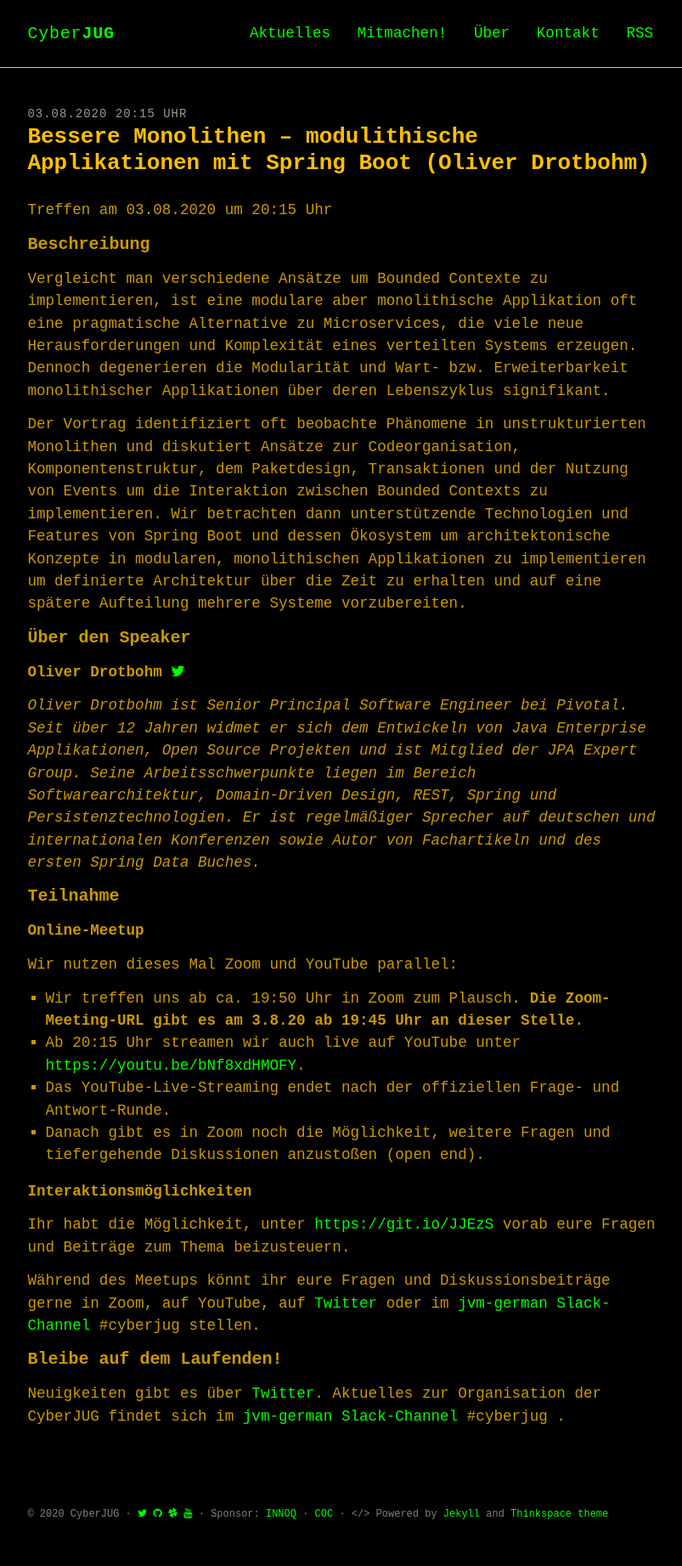
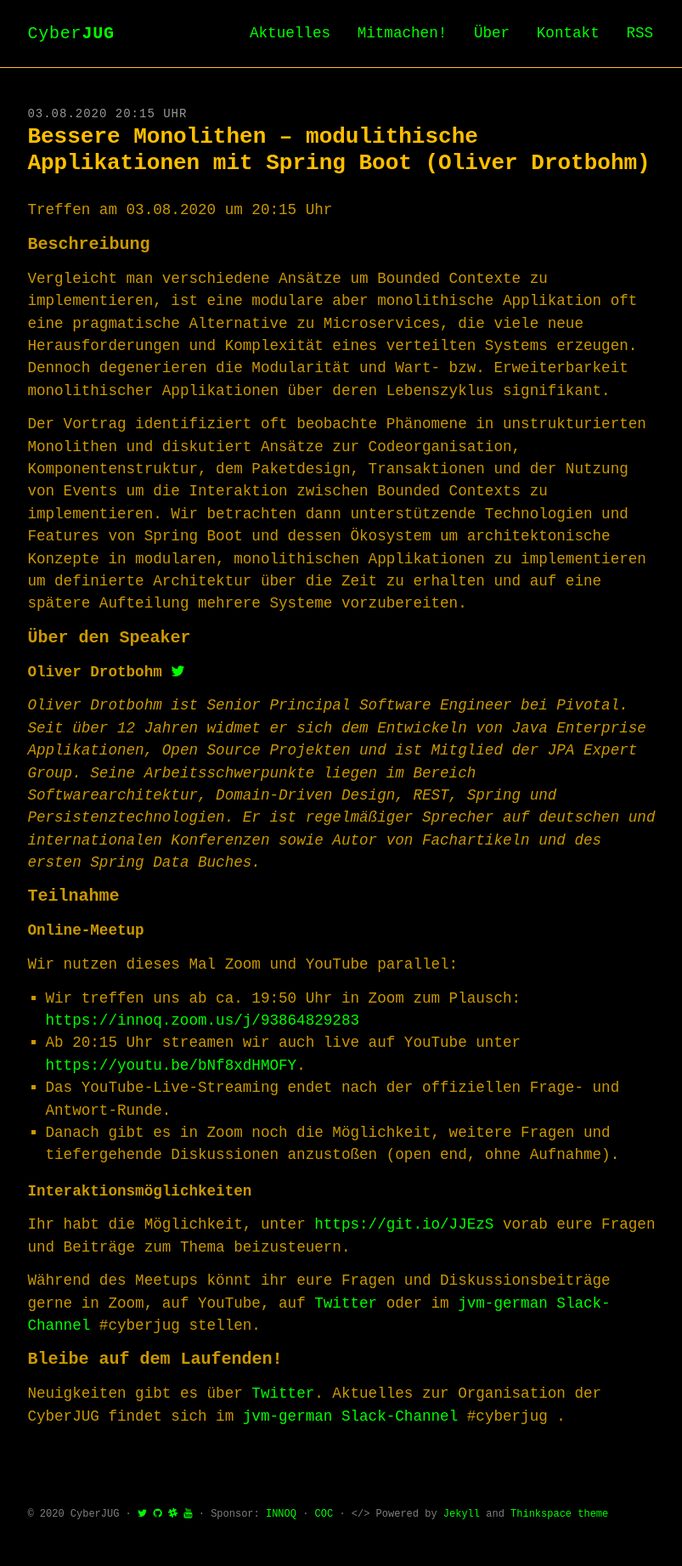
Before and after one commit to cyberjug/website, a Jekyll site: the page built from docs/_upcoming/2020-08-03-bessere_monolithen.md, in a window 1280 px wide. Shown: the whole page at 85% size, without its empty margins (234-1037 px from the left). Built offline with Jekyll 4.4.1, drawn with Linux system fonts in a browser that asks for light colours; some web fonts are replaced.

Commit message:
publish link

```diff
--- a/docs/_upcoming/2020-08-03-bessere_monolithen.md
+++ b/docs/_upcoming/2020-08-03-bessere_monolithen.md
@@ -29,10 +29,10 @@
 
 Wir nutzen dieses Mal Zoom und YouTube parallel:
 
-- Wir treffen uns ab ca. 19:50 Uhr in Zoom zum Plausch. **Die Zoom-Meeting-URL gibt es am 3.8.20 ab 19:45 Uhr an dieser Stelle.**
+- Wir treffen uns ab ca. 19:50 Uhr in Zoom zum Plausch: <https://innoq.zoom.us/j/93864829283>
 - Ab 20:15 Uhr streamen wir auch live auf YouTube unter <https://youtu.be/bNf8xdHMOFY>.
 - Das YouTube-Live-Streaming endet nach der offiziellen Frage- und Antwort-Runde.
-- Danach gibt es in Zoom noch die Möglichkeit, weitere Fragen und tiefergehende Diskussionen anzustoßen (open end).
+- Danach gibt es in Zoom noch die Möglichkeit, weitere Fragen und tiefergehende Diskussionen anzustoßen (open end, ohne Aufnahme).
 
 **Interaktionsmöglichkeiten**
 
```
